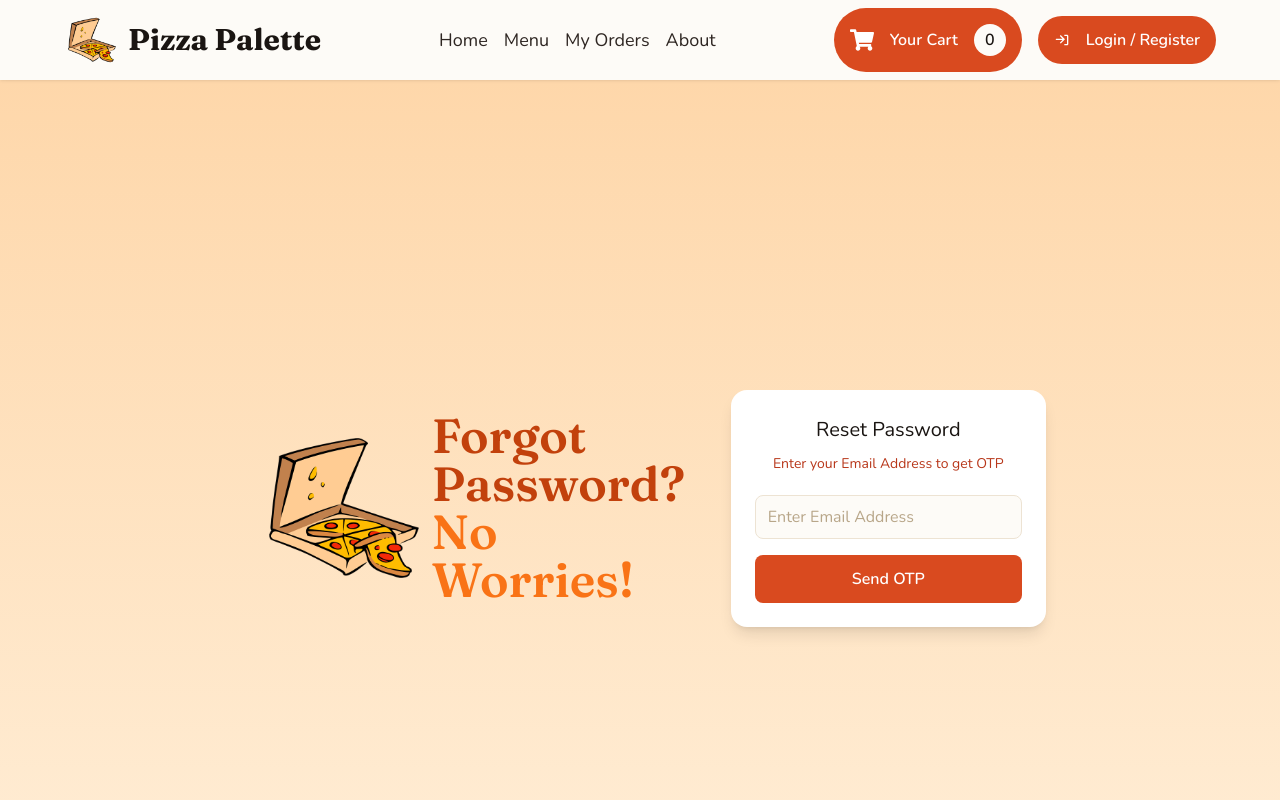
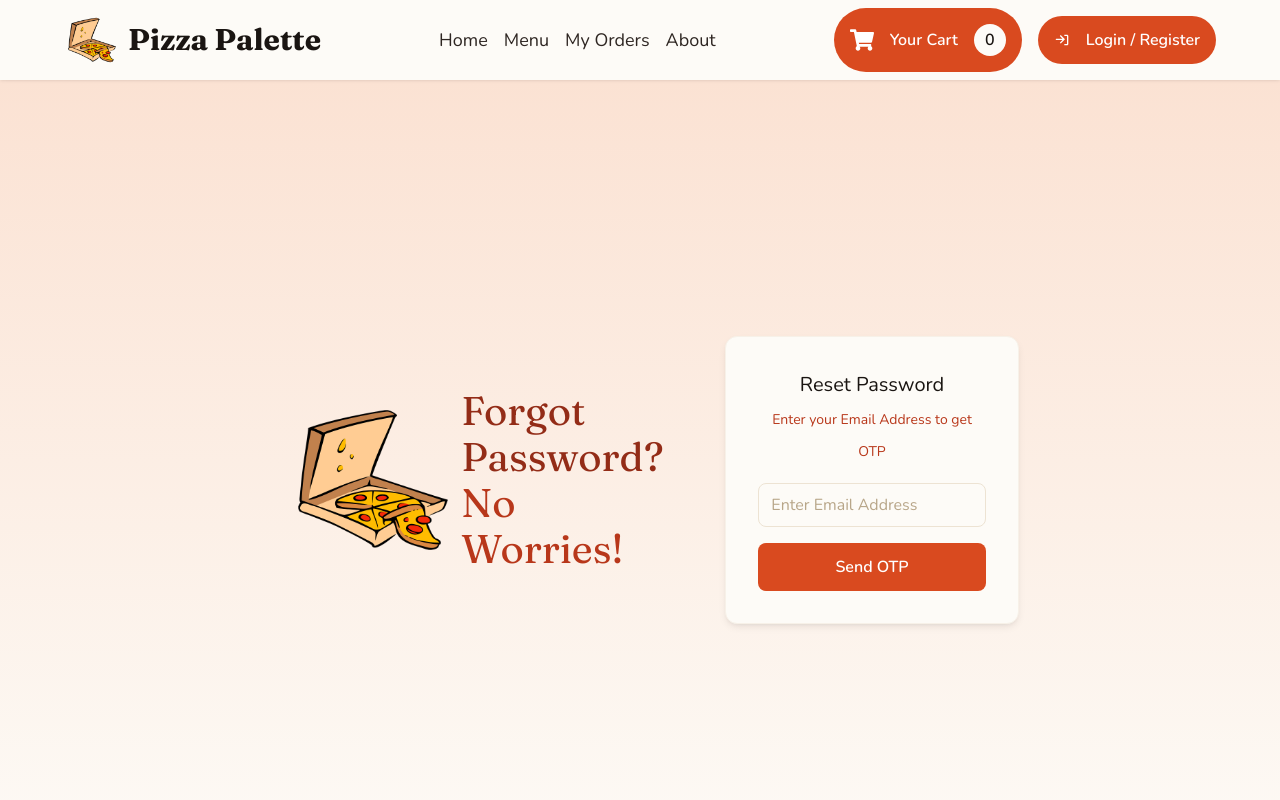
Before and after one commit to itxSaaad/pizza-palette-app-mern-OIBSIP-task-1, a React (Vite) app in the folder client/: page /forget-pwd in a window 1280 px wide. Shown: the top 800 px of the page. Built offline with nearby package versions, Linux system fonts and the light colour scheme.

Commit message:
feat(design-system): restyle ForgetPasswordScreen onto Card and design tokens, remove redundant padding

```diff
--- a/client/src/screens/User/ForgetPasswordScreen.jsx
+++ b/client/src/screens/User/ForgetPasswordScreen.jsx
@@ -1,40 +1,31 @@
 import { useState } from 'react';
 
 // Import Components
+import Card from '../../components/ui/Card';
 import EmailForm from '../../components/ui/Auth/ForgetPassword/EmailForm';
 import PasswordForm from '../../components/ui/Auth/ForgetPassword/PasswordForm';
 import OTPForm from '../../components/ui/Auth/ForgetPassword/OTPForm';
 import Logo from '/android-chrome-512x512.png';
 
 function ForgetPasswordScreen() {
-  const [currentStep, setCurrentStep] = useState('EmailForm'); // 'EmailForm' | 'OTPForm' | 'PasswordForm
+  const [currentStep, setCurrentStep] = useState('EmailForm'); // 'EmailForm' | 'OTPForm' | 'PasswordForm'
   return (
-    <section className="min-h-screen flex flex-col justify-center items-center pt-14 px-10 sm:px-16 bg-gradient-to-b from-orange-200 to-orange-100">
+    <section className="min-h-screen flex flex-col justify-center items-center px-10 sm:px-16 bg-gradient-to-b from-primary-100 to-neutral-50">
       <div className="flex flex-col sm:flex-row justify-center items-center sm:space-x-6">
         <div className="flex flex-row justify-center items-center p-4 md:p-6 md:w-1/2">
-          <img
-            src={Logo}
-            alt="Pizza Palette Logo"
-            className="hidden sm:block h-44 w-44"
-          />
-          <h1 className="text-4xl lg:text-5xl text-center md:text-left text-orange-500 font-semibold">
-            <span className="text-orange-700">Forgot Password?</span>
+          <img src={Logo} alt="Pizza Palette Logo" className="hidden sm:block h-44 w-44" />
+          <h1 className="font-display text-h1 text-center md:text-left text-primary-600">
+            <span className="text-primary-700">Forgot Password?</span>
             <br />
-            <span className="text-md text-orange-500">No Worries!</span>
+            <span className="text-md text-primary-600">No Worries!</span>
           </h1>
         </div>
 
-        <div className="bg-white flex flex-col justify-center items-center rounded-2xl shadow-lg p-6 md:w-1/2 lg:w-1/3">
-          {currentStep === 'EmailForm' && (
-            <EmailForm setCurrentStep={setCurrentStep} />
-          )}
-          {currentStep === 'OTPForm' && (
-            <OTPForm setCurrentStep={setCurrentStep} />
-          )}
-          {currentStep === 'PasswordForm' && (
-            <PasswordForm setCurrentStep={setCurrentStep} />
-          )}
-        </div>
+        <Card className="flex flex-col justify-center items-center md:w-1/2 lg:w-1/3" padding="lg">
+          {currentStep === 'EmailForm' && <EmailForm setCurrentStep={setCurrentStep} />}
+          {currentStep === 'OTPForm' && <OTPForm setCurrentStep={setCurrentStep} />}
+          {currentStep === 'PasswordForm' && <PasswordForm setCurrentStep={setCurrentStep} />}
+        </Card>
       </div>
     </section>
   );
```
